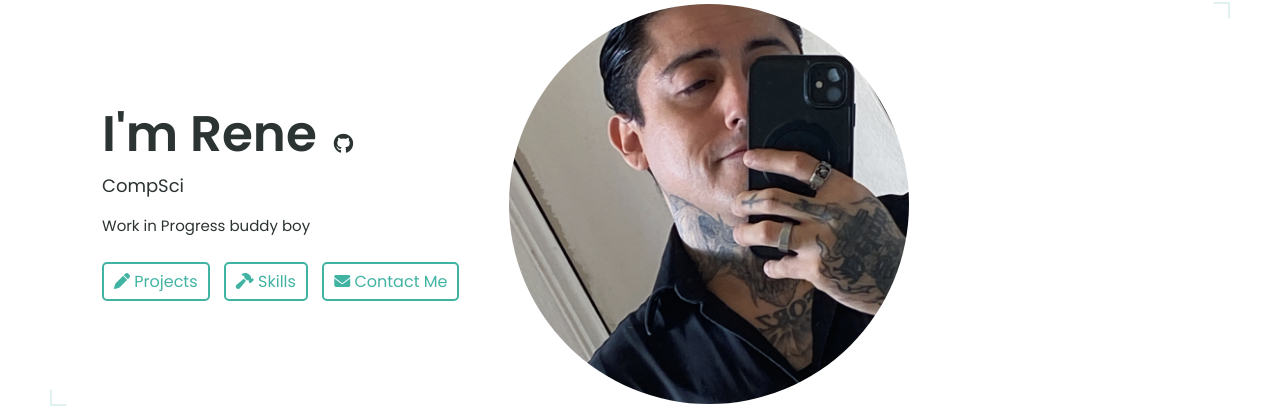
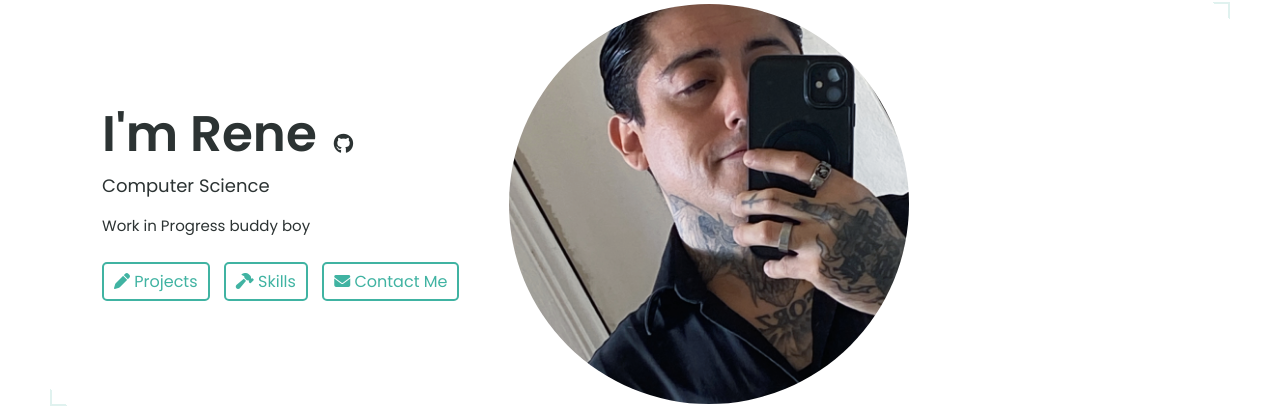
Before and after one commit to renemarin/renemarin.github.io, a Jekyll site: the page built from index.html, in a window 1280 px wide and 900 px high. Shown: the part 128-536 px from the top of the window. Built offline with Jekyll 4.4.1, drawn with Linux system fonts in a browser that asks for light colours.

Commit message:
Update _config.yml

```diff
--- a/_config.yml
+++ b/_config.yml
@@ -13,7 +13,7 @@ title: Rene Marin's Portfolio # This is what shows up in the tab of the browser
 
 # Hero Section
 name: Rene Marin
-headline: CompSci
+headline: Computer Science
 description: >- # dont remove this line. this will ignore all new lines until the next section
   Work in Progress buddy boy
 # Place your profile image in /assets/images/profile-image/folder and edit the file name
```
